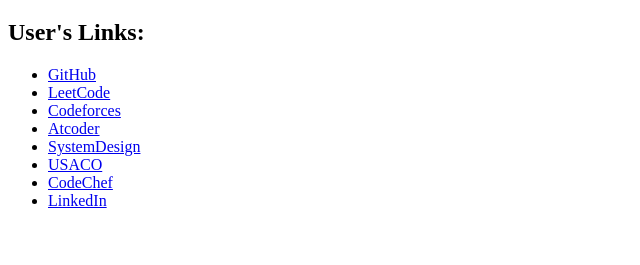
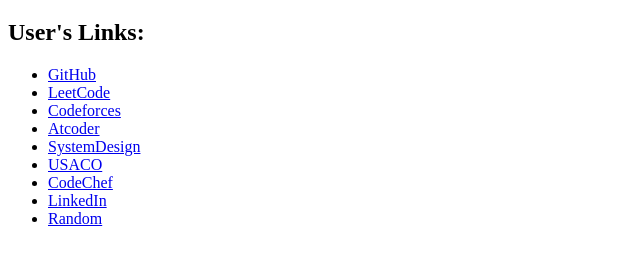
Before and after one commit to AnujKumarSingh-Code/Tracking1, a website: page public/index.html in a window 1280 px wide. Shown: the part 61-326 px from the top of the page, without its empty margins (0-640 px from the left). Drawn offline with Linux system fonts and the light colour scheme.

Commit message:
Update index.html

```diff
--- a/public/index.html
+++ b/public/index.html
@@ -100,6 +100,7 @@
         <li><a href="https://usaco.guide/silver/intro-bitwise?lang=cpp" data-page-owner-id="ankush" class="track-click">USACO</a></li>
         <li><a href="https://www.codechef.com/users/anuj_kumar26" data-page-owner-id="pratham" class="track-click">CodeChef</a></li>
         <li><a href="https://www.linkedin.com/in/anuj-kumar-1790a9198/" data-page-owner-id="adesh" class="track-click">LinkedIn</a></li>
+        <li><a href="https://www.overleaf.com/latex/templates/jakes-resume/syzfjbzwjncs" data-page-owner-id="akhilesh" class="track-click">Random</a></li>
     </ul>
 
     <!-- Click Tracking JavaScript -->
```
